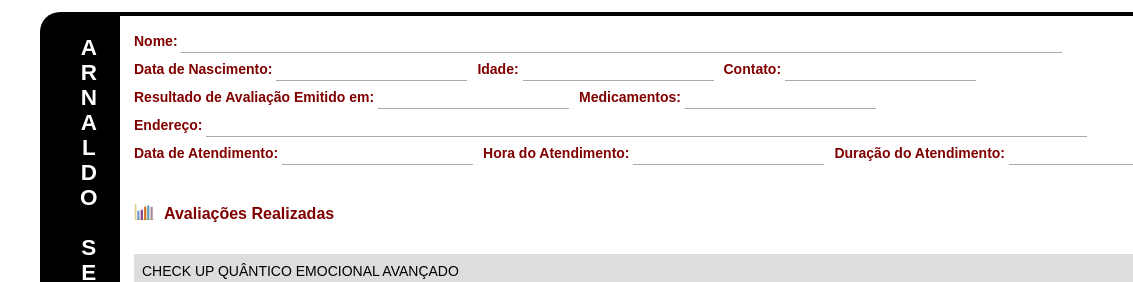
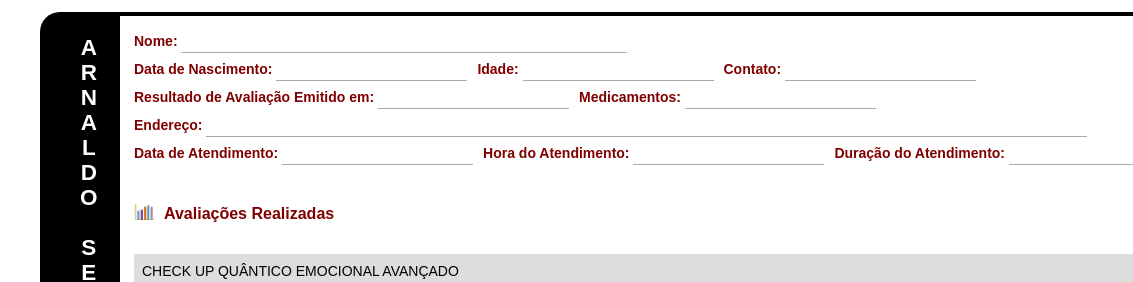
Before and after one commit to EspacoViverMelhor/formulario, a plain HTML site: page index.html in a window 1280 px wide. Shown: the top 282 px of the page, 0-1133 px from the left. Drawn offline with Linux system fonts and the light colour scheme.

Commit message:
Update index.html

```diff
--- a/index.html
+++ b/index.html
@@ -226,7 +226,7 @@
         <img src="logo.png" alt="Logo da empresa" />
       </div>
       <div class="campos-topo">
-        <div><strong>Nome:</strong> <input class="input"  style="width: 80%;" /></div>
+        <div><strong>Nome:</strong> <input class="input"  style="width: 40%;" /></div>
         <div class="linha">
           <span><strong>Data de Nascimento:</strong> <input class="input" /></span>
           <span><strong>Idade:</strong> <input class="input" /></span>
```
